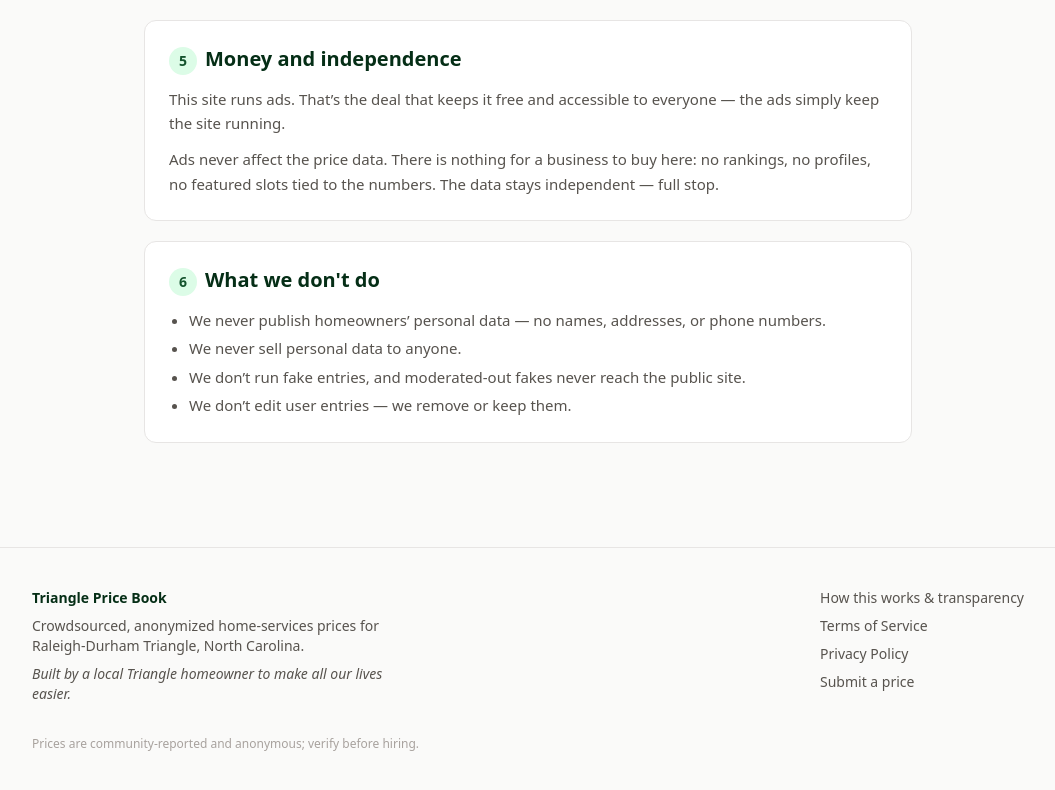
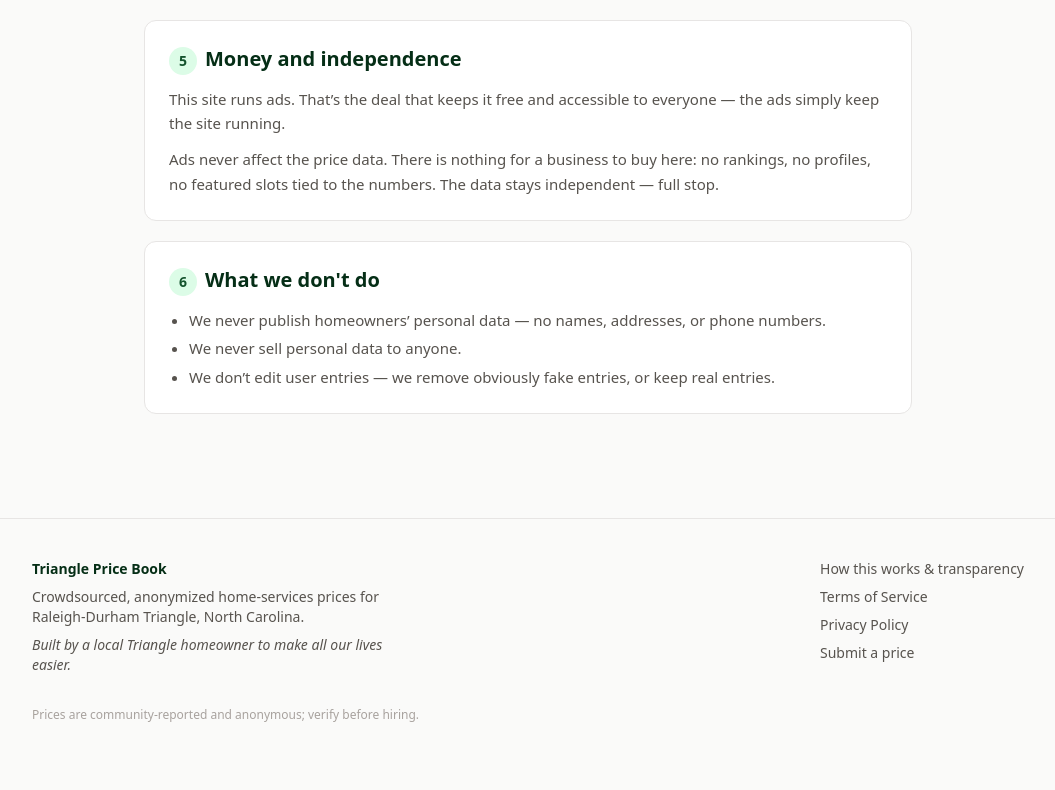
Before and after one commit to AlekGit8/triangle-price-book, a Next.js app: page /how-it-works in a window 1280 px wide. Shown: the part 1181-1971 px from the top of the page, without its empty margins (112-1167 px from the left). After the commit the page ends 1944 px from the top, so only its background shows below. Built offline with nearby package versions, Linux system fonts and the light colour scheme.

Commit message:
Fix What-we-don't-do list: entries publish instantly, no pre-moderation

```diff
--- a/app/how-it-works/page.tsx
+++ b/app/how-it-works/page.tsx
@@ -97,8 +97,7 @@ export default function HowItWorksPage() {
           <ul className="list-disc pl-5 space-y-1">
             <li>We never publish homeowners’ personal data — no names, addresses, or phone numbers.</li>
             <li>We never sell personal data to anyone.</li>
-            <li>We don’t run fake entries, and moderated-out fakes never reach the public site.</li>
-            <li>We don’t edit user entries — we remove or keep them.</li>
+            <li>We don’t edit user entries — we remove obviously fake entries, or keep real entries.</li>
           </ul>
         </Section>
       </div>
```
